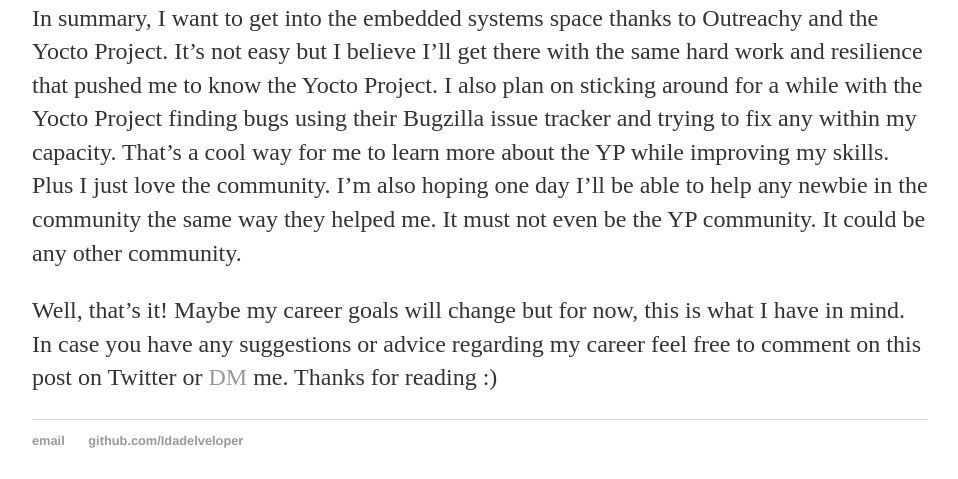
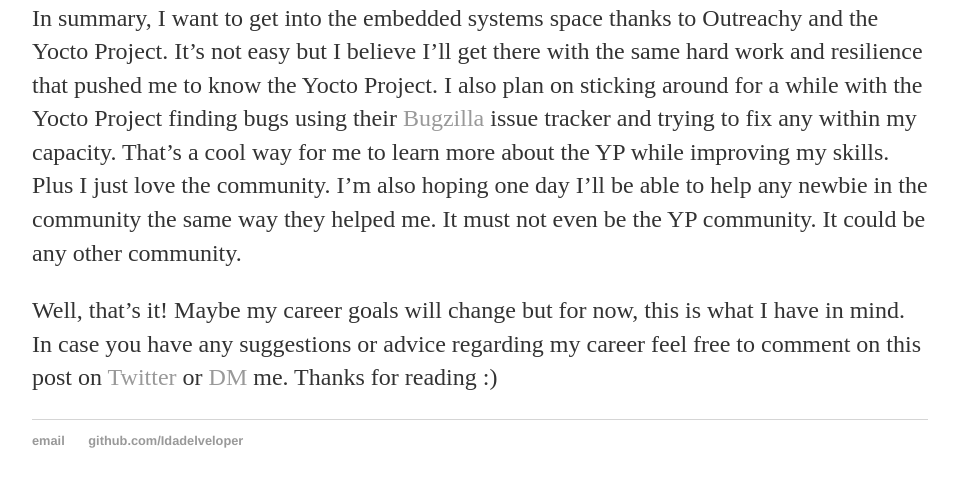
Before and after one commit to Idadelveloper/Idadelveloper.github.io, a Jekyll site: the page built from _posts/2021-02-11-career-goals.md, in a window 1280 px wide and 900 px high, scrolled down 1600 px. Shown: the part 392-871 px from the top of the window, without its empty margins (160-1118 px from the left). Built offline with Jekyll 4.4.1, drawn with Linux system fonts in a browser that asks for light colours; part of the change alters nothing that is shown.

```diff
--- a/_posts/2021-02-11-career-goals.md
+++ b/_posts/2021-02-11-career-goals.md
@@ -18,7 +18,7 @@ In an earlier blog post, I stated what sparked my interest in the Yocto Project
 This whole internship experience has made me explore another career path and I will love to work with embedded systems in the future. I already started reading books and can’t wait to finish my internship project to effectively master C/C++. I talked about it with one of my mentors and he confirmed C/C++ together with Python is a strong combination. Also, I do not know if this is a valid career path but I think I want to contribute to open source for as long as I can. One thing Outreachy taught me is how beneficial contributing to open source can be and being an Outreachy intern has changed a lot about me. Believe it or not, this internship has changed my life and the way I view things. I’ve got to learn how to submit patches via a mailing list (before I knew the only way I could submit a contribution was via GitHub), learned more about opensource/opensource best practices, improved my coding, connected with awesome community members as well as other Outreachy interns, found an interesting career path and so many other stuff.
 
 
-In summary, I want to get into the embedded systems space thanks to Outreachy and the Yocto Project. It’s not easy but I believe I’ll get there with the same hard work and resilience that pushed me to know the Yocto Project. I also plan on sticking around for a while with the Yocto Project finding bugs using their Bugzilla issue tracker and trying to fix any within my capacity. That’s a cool way for me to learn more about the YP while improving my skills. Plus I just love the community. I’m also hoping one day I’ll be able to help any newbie in the community the same way they helped me. It must not even be the YP community. It could be any other community.
+In summary, I want to get into the embedded systems space thanks to Outreachy and the Yocto Project. It’s not easy but I believe I’ll get there with the same hard work and resilience that pushed me to know the Yocto Project. I also plan on sticking around for a while with the Yocto Project finding bugs using their [Bugzilla](https://bugzilla.yoctoproject.org/) issue tracker and trying to fix any within my capacity. That’s a cool way for me to learn more about the YP while improving my skills. Plus I just love the community. I’m also hoping one day I’ll be able to help any newbie in the community the same way they helped me. It must not even be the YP community. It could be any other community.
 
 
-Well, that’s it!  Maybe my career goals will change but for now, this is what I have in mind. In case you have any suggestions or advice regarding my career feel free to comment on this post on Twitter or [DM](https://twitter.com/meh_ida) me. Thanks for reading :)
+Well, that’s it!  Maybe my career goals will change but for now, this is what I have in mind. In case you have any suggestions or advice regarding my career feel free to comment on this post on [Twitter](https://twitter.com/meh_ida/status/1359929165970046983?s=20) or [DM](https://twitter.com/meh_ida) me. Thanks for reading :)
```
